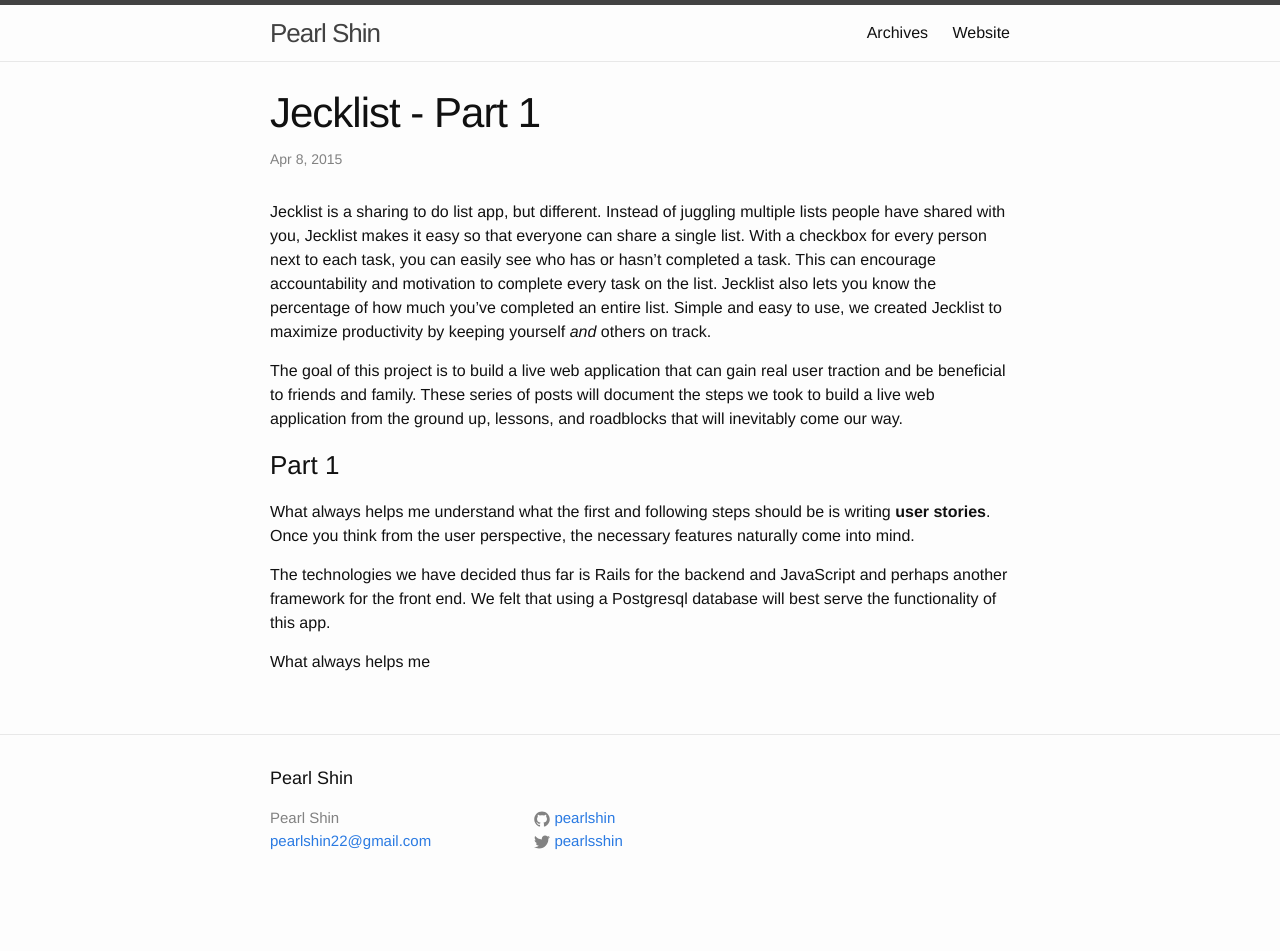
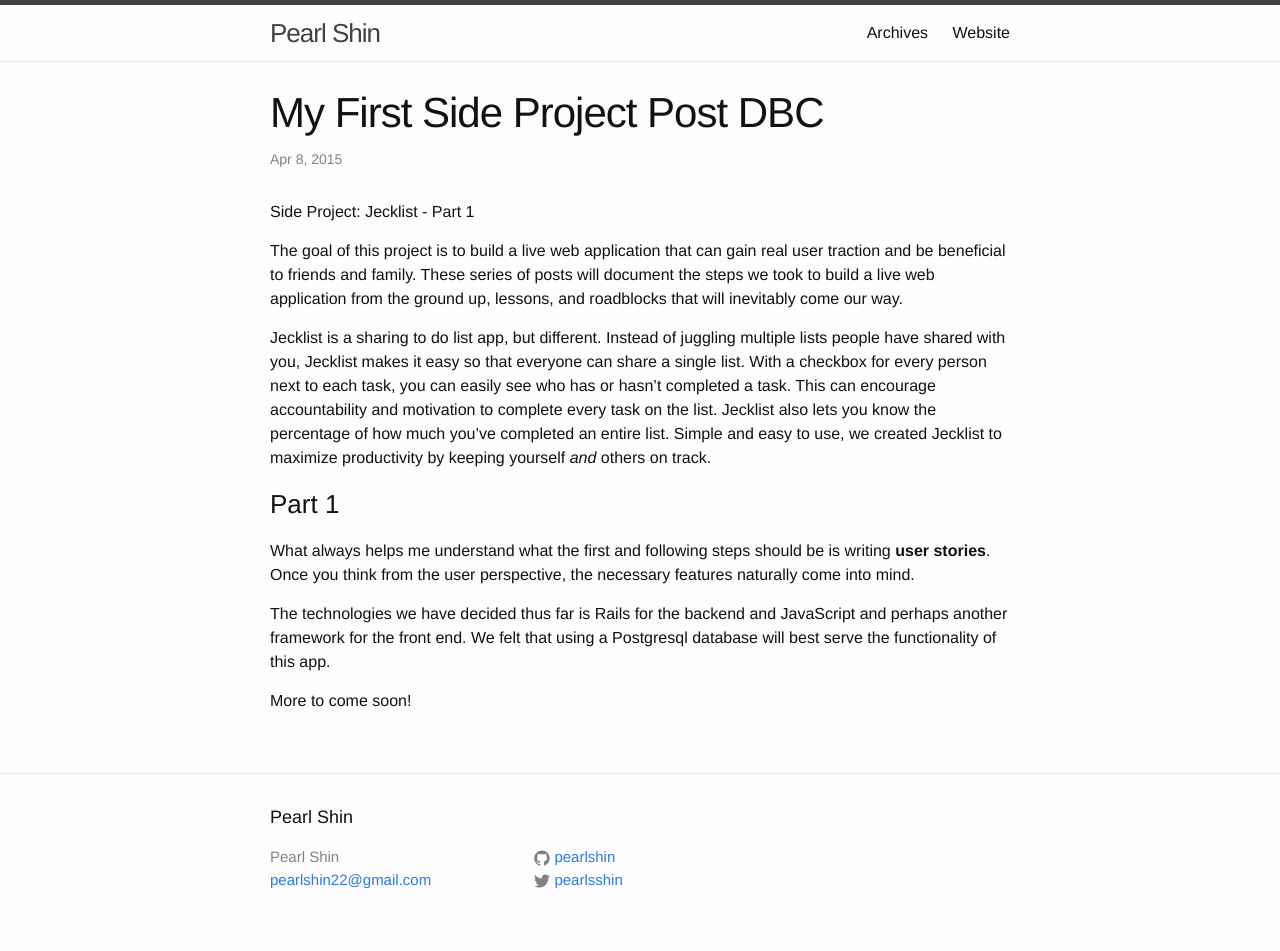
Before and after one commit to pearlshin/pearlshin.github.io, a Jekyll site: the page built from _posts/2015-04-08-jecklist-part-1.md, in a window 1280 px wide. Built offline with Jekyll 4.4.1, drawn with Linux system fonts in a browser that asks for light colours; before the commit the page ends 912 px from its top, so only the background shows below that.

Commit message:
rename jecklist part 1 and add intro

```diff
--- a/_posts/2015-04-08-jecklist-part-1.md
+++ b/_posts/2015-04-08-jecklist-part-1.md
@@ -1,12 +1,15 @@
 ---
-title: Jecklist - Part 1
+title: My First Side Project Post DBC
 layout: post
 ---
 
+Side Project: Jecklist - Part 1
+
+The goal of this project is to build a live web application that can gain real user traction and be beneficial to friends and family. These series of posts will document the steps we took to build a live web application from the ground up, lessons, and roadblocks that will inevitably come our way.
 
 Jecklist is a sharing to do list app, but different. Instead of juggling multiple lists people have shared with you, Jecklist makes it easy so that everyone can share a single list. With a checkbox for every person next to each task, you can easily see who has or hasn't completed a task. This can encourage accountability and motivation to complete every task on the list. Jecklist also lets you know the percentage of how much you've completed an entire list. Simple and easy to use, we created Jecklist to maximize productivity by keeping yourself *and* others on track.
 
-The goal of this project is to build a live web application that can gain real user traction and be beneficial to friends and family. These series of posts will document the steps we took to build a live web application from the ground up, lessons, and roadblocks that will inevitably come our way.
+
 
 ### Part 1
 
@@ -14,4 +17,4 @@ What always helps me understand what the first and following steps should be is
 
 The technologies we have decided thus far is Rails for the backend and JavaScript and perhaps another framework for the front end. We felt that using a Postgresql database will best serve the functionality of this app.
 
-What always helps me
+More to come soon!
```
